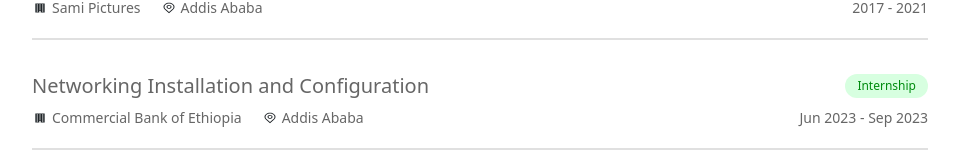
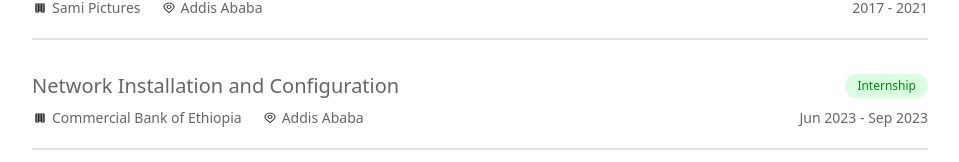
Before and after one commit to sentack/react-portfolio, a React (Create React App) app: page /about in a window 1280 px wide. Shown: the part 606-768 px from the top of the page, without its empty margins (160-1119 px from the left). Built offline with nearby package versions, Linux system fonts and the light colour scheme.

Commit message:
minor change

```diff
--- a/src/Details.js
+++ b/src/Details.js
@@ -69,7 +69,7 @@ export const workDetails = [
     Duration: "2017 - 2021",
   },
   {
-    Position: "Networking Installation and Configuration",
+    Position: "Network Installation and Configuration",
     Company: `Commercial Bank of Ethiopia`,
     Location: "Addis Ababa",
     Type: "Internship",
```
